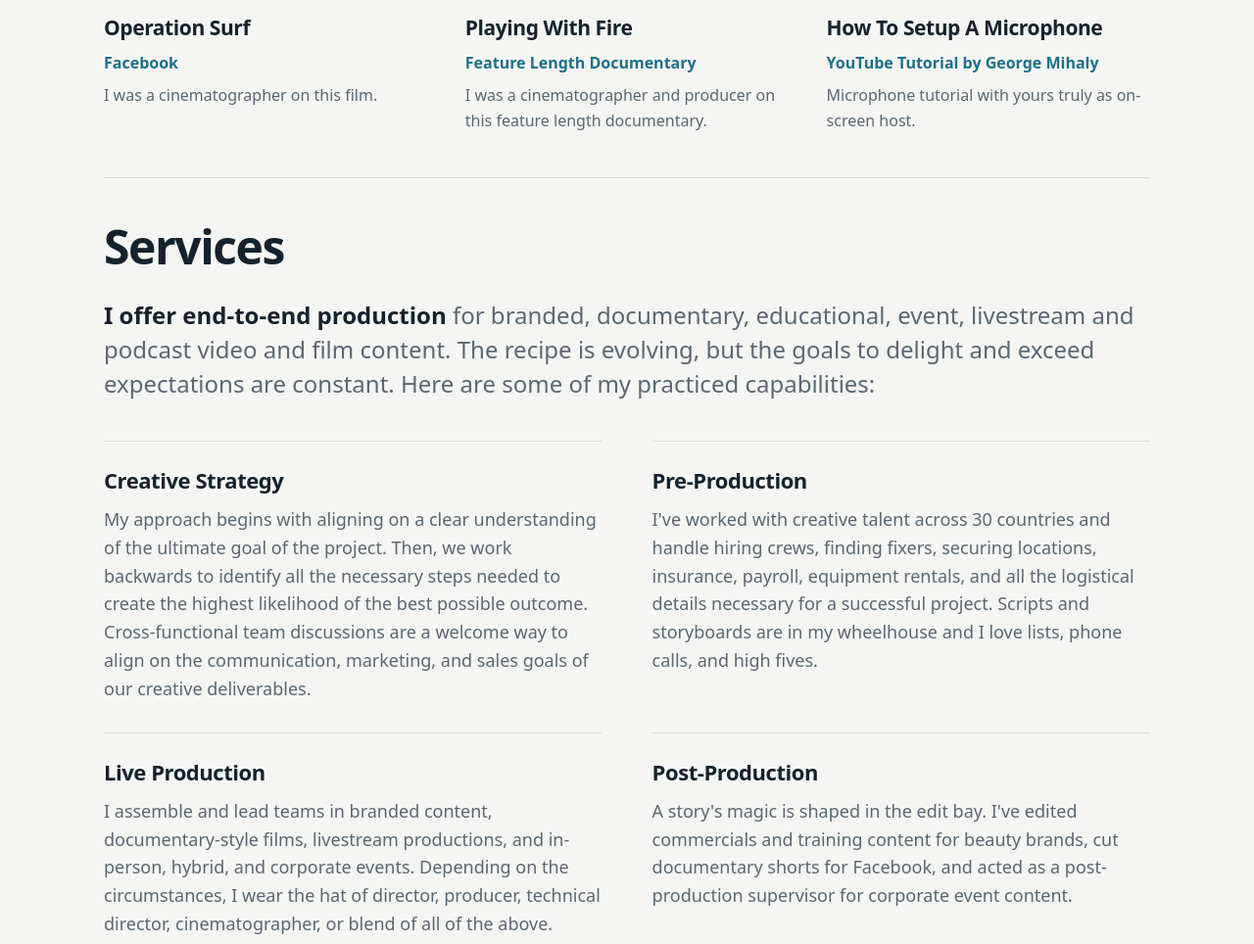
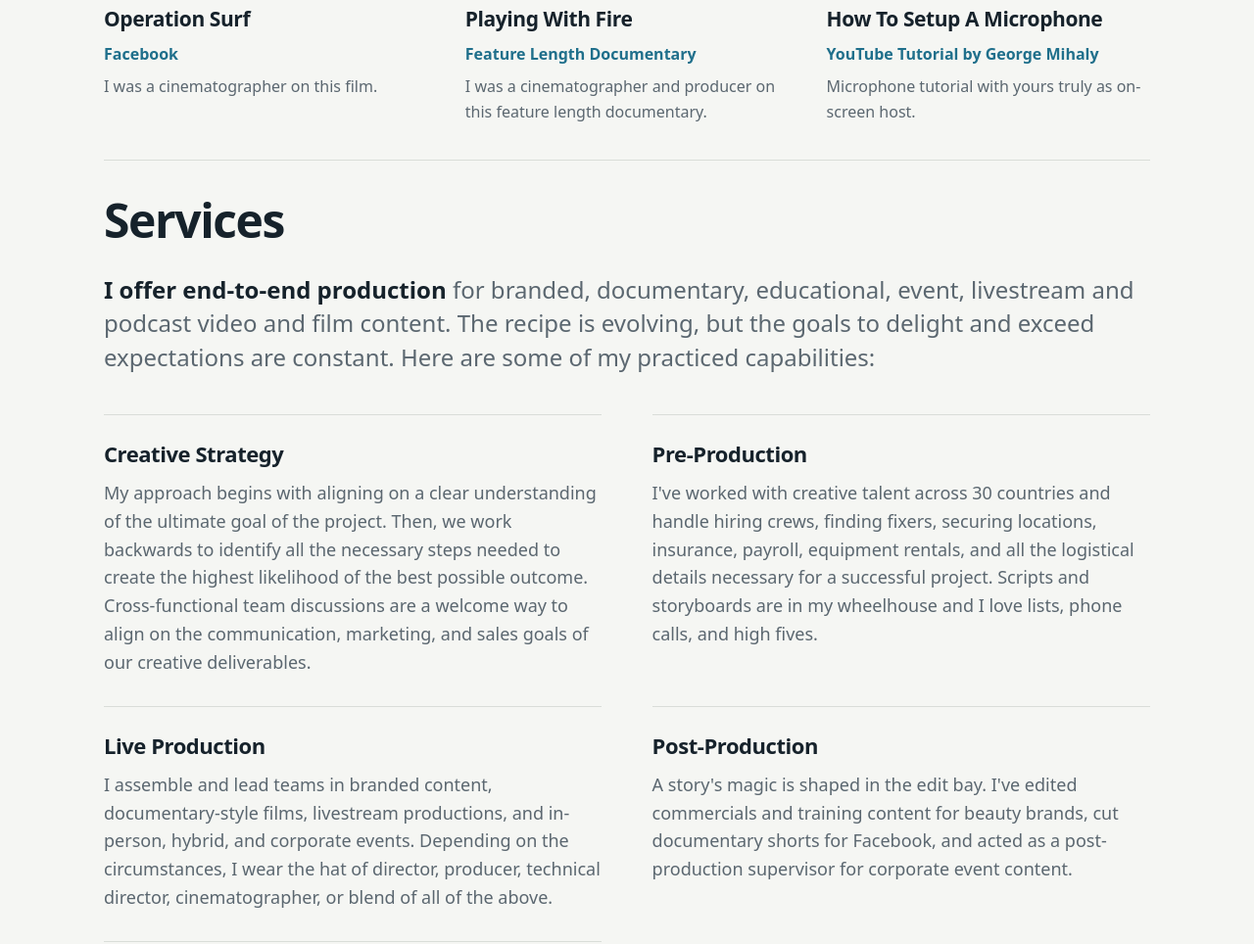
Before and after one commit to georgemihaly/georgemihaly-site, a plain HTML site: page index.html in a window 1280 px wide. Shown: the part 2964-3928 px from the top of the page at 98% size. Drawn offline with Linux system fonts and the light colour scheme; no server answers.

Commit message:
Reduce section padding by 20%
Co-Authored-By: Claude Opus 5.5 <noreply@anthropic.com>

```diff
--- a/index.html
+++ b/index.html
@@ -60,7 +60,7 @@ nav a:hover{color:var(--ink)}
 .btn{display:inline-block;background:var(--accent);color:var(--accent-ink);padding:14px 26px;border-radius:999px;text-decoration:none;font-weight:600;font-size:16px}
 .btn:hover{filter:brightness(1.08)}
 
-section{padding:clamp(24px,3.5vw,48px) 0;border-top:1px solid var(--line)}
+section{padding:clamp(19.2px,2.8vw,38.4px) 0;border-top:1px solid var(--line)}
 h2{font-size:clamp(30px,4vw,48px);letter-spacing:-.03em;line-height:1.05;margin:0 0 40px;font-weight:800}
 
 .work{display:grid;grid-template-columns:repeat(3,1fr);gap:clamp(32px,4vw,56px) clamp(20px,3vw,40px)}
```
